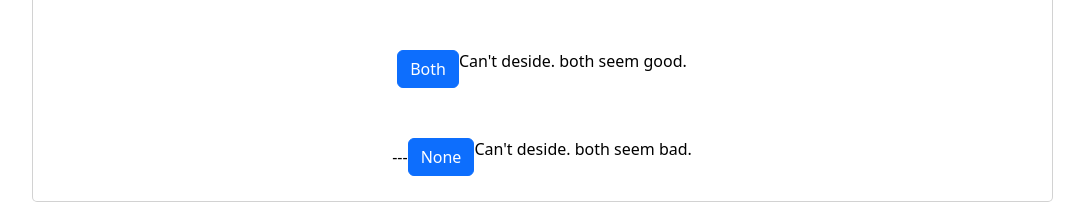
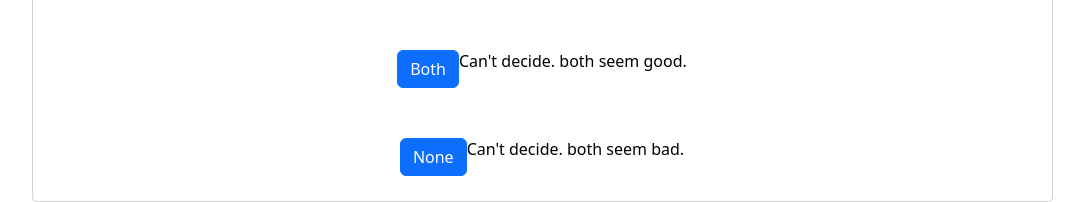
Before and after one commit to ckodser/humanEval2, a Flask app: page / in a window 1280 px wide. Shown: the part 1120-1322 px from the top of the page, without its empty margins (98-1182 px from the left). Run offline with Flask 3, Linux system fonts and the light colour scheme; a user stored in the database is signed in; tables that the repository leaves empty hold one stand-in row (values such as "Sample post"); some libraries are stand-ins or nearby versions.

Commit message:
none both

```diff
--- a/webapp/templates/home.html
+++ b/webapp/templates/home.html
@@ -75,14 +75,14 @@ class="nav-link active" aria-current="page"
         <form action="/noneOfThem" method="post">
             <button type="submit" class="btn btn-primary">Both</button>
         </form>
-        <p>Can't deside. both seem good.</p>
+        <p>Can't decide. both seem good.</p>
         </div>
         <div class="card-body p-md-4 d-flex flex-row justify-content-center align-items-center">
-            ---
+
         <form action="/bothOfThem" method="post">
             <button type="submit" class="btn btn-primary">None</button>
         </form>
-        <p>Can't deside. both seem bad.</p>
+        <p>Can't decide. both seem bad.</p>
 
     </div>
     {% endif %}
```
